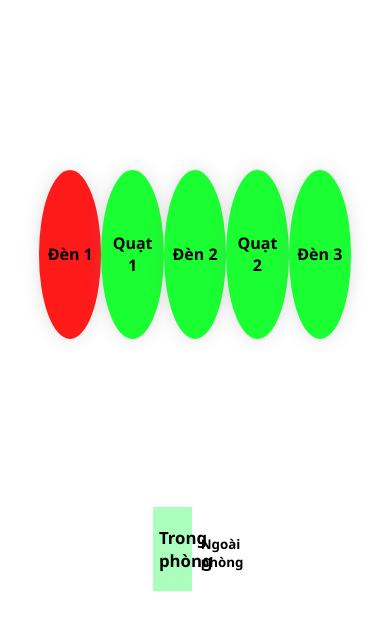
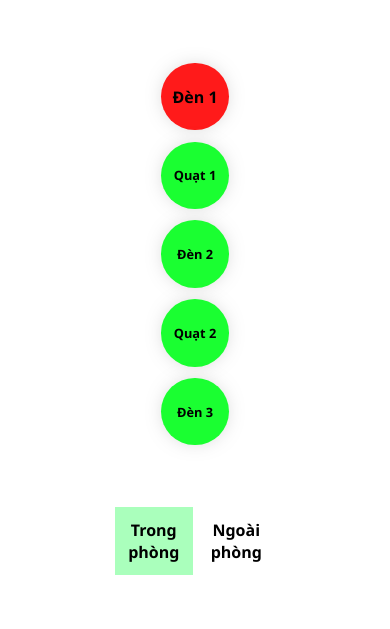
Before and after one commit to mellivora24/410IoT_BE, a website: page build/home.html in a window 390 px wide. Shown: the part 123-752 px from the top of the page. Drawn offline with Linux system fonts and the light colour scheme; files that its build step writes are made by us from their sources; files whose address does not match are found by name.

Commit message:
Update style.css

```diff
--- a/src/style.css
+++ b/src/style.css
@@ -88,28 +88,27 @@ button {
 .change-map-btn {
     height: 10vh;
     width: 10vw;
-    margin: -1%;
     background-color: #ffffff00;
     border: 0px;
     border-radius: 0px;
     font-family: 'Segoe UI', Tahoma, Geneva, Verdana, sans-serif;
     font-weight: 600;
+    font-size: 100%;
 }
 .change-map-btn:hover {
     transition-duration: 0.1s;
     background-color: rgba(127, 255, 153, 0.659);
-    font-size: 105%;
+    font-size: 100%;
 }
 .change-map-onchange {
     height: 10vh;
     width: 10vw;
-    margin: -1%;
     border: 0px;
     border-radius: 0px;
     font-family: 'Segoe UI', Tahoma, Geneva, Verdana, sans-serif;
     font-weight: 600;
     background-color: rgba(127, 255, 153, 0.659);
-    font-size: 105%;
+    font-size: 100%;
 }
 #logo-login {
     height: 20%;
@@ -161,9 +160,45 @@ button {
         padding: 5%;
         padding-top: 3%;
     }
+    .map {
+        width: 100vw;
+        height: 60vh;
+        display: inherit;
+        align-items: center;
+        justify-content: space-around;
+    }
+    .in-room, .out-room {
+        display: flex;
+        align-items: center;
+        justify-content: space-evenly;
+        flex-direction: column;
+        width: 100%;
+        height: 80%;
+    }
     .forgot {
         flex-direction: column;
         align-items: flex-end;
+    }
+    .on-off-btn-1 {
+        height: 8vh;
+        width: 8vh;
+        font-size: 80%;
+    }
+    .on-off-btn-2 {
+        height: 8vh;
+        width: 8vh;
+    }
+    .on-off-btn-1:hover, .on-off-btn-2:hover {
+        height: 10vh;
+        width: 10vh;
+    }
+    .change-map-btn {
+        height: 8vh;
+        width: 20vw;
+    }
+    .change-map-onchange {
+        height: 8vh;
+        width: 20vw;
     }
 
     #logo-login {
```
